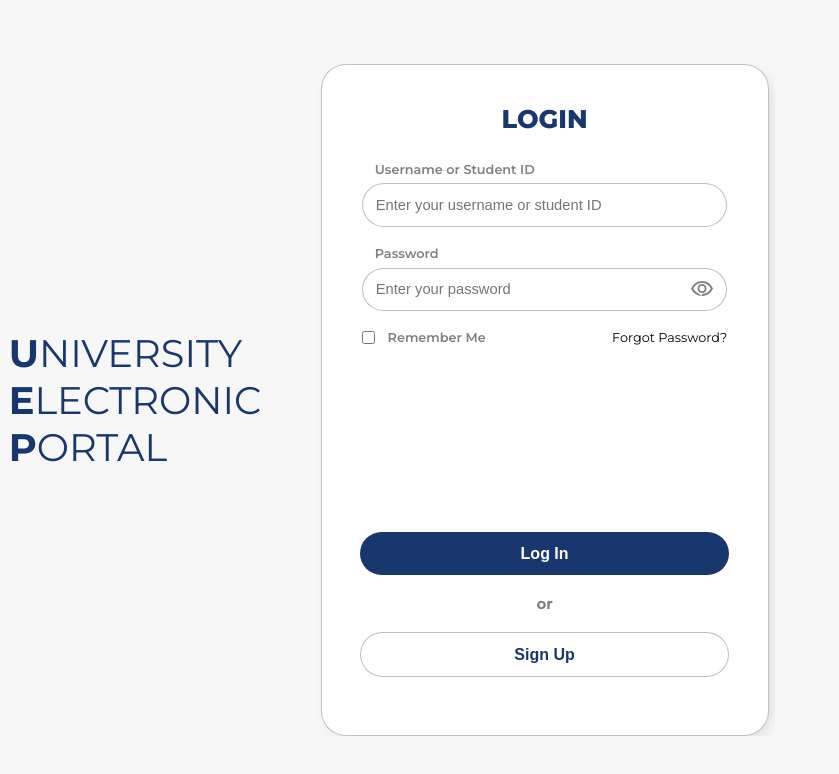
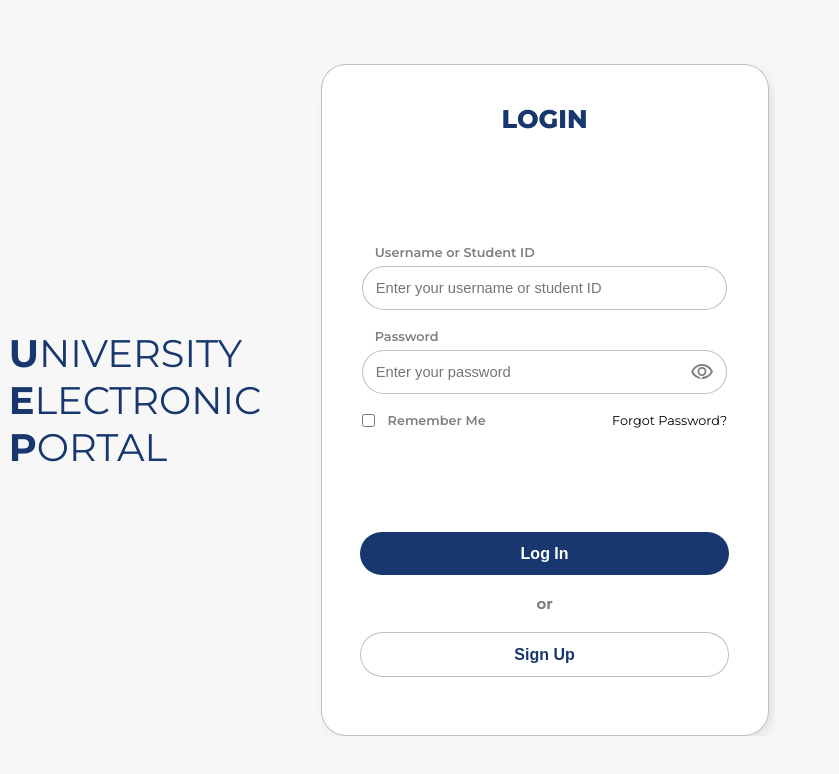
Before and after one commit to julesssssssswrld/iUEP, a plain HTML site: page login.html in a window 1280 px wide. Shown: the full height of the page, 441-1280 px from the left. Drawn offline with Linux system fonts and the light colour scheme.

Commit message:
Improved layout and spacing.

```diff
--- a/losignin.css
+++ b/losignin.css
@@ -137,6 +137,24 @@ form {
     flex: 1;
     overflow-y: auto;
     padding: 2px;
+}
+
+#login-form {
+    display: flex;
+    flex-direction: column;
+}
+
+#login-form>div:first-child {
+    margin-top: auto;
+}
+
+#login-form>div:last-child {
+    margin-bottom: auto;
+    padding-bottom: 1.5rem;
+}
+
+#login-form>div {
+    flex-shrink: 0;
 }
 
 .form-div-bottom-margin {
```
